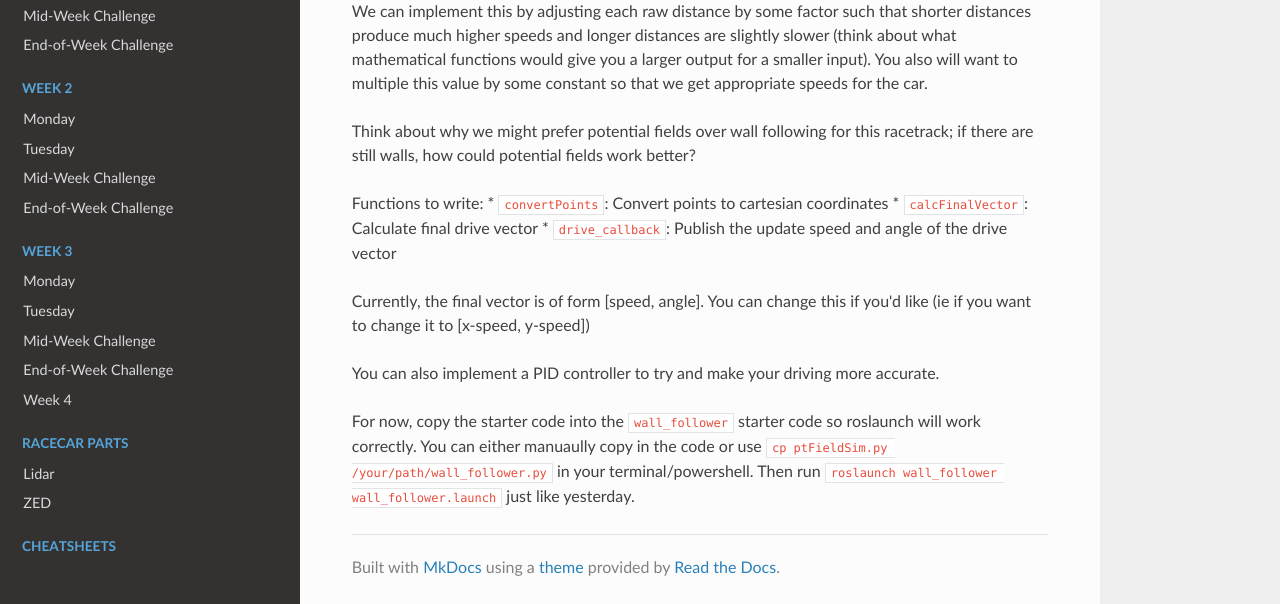
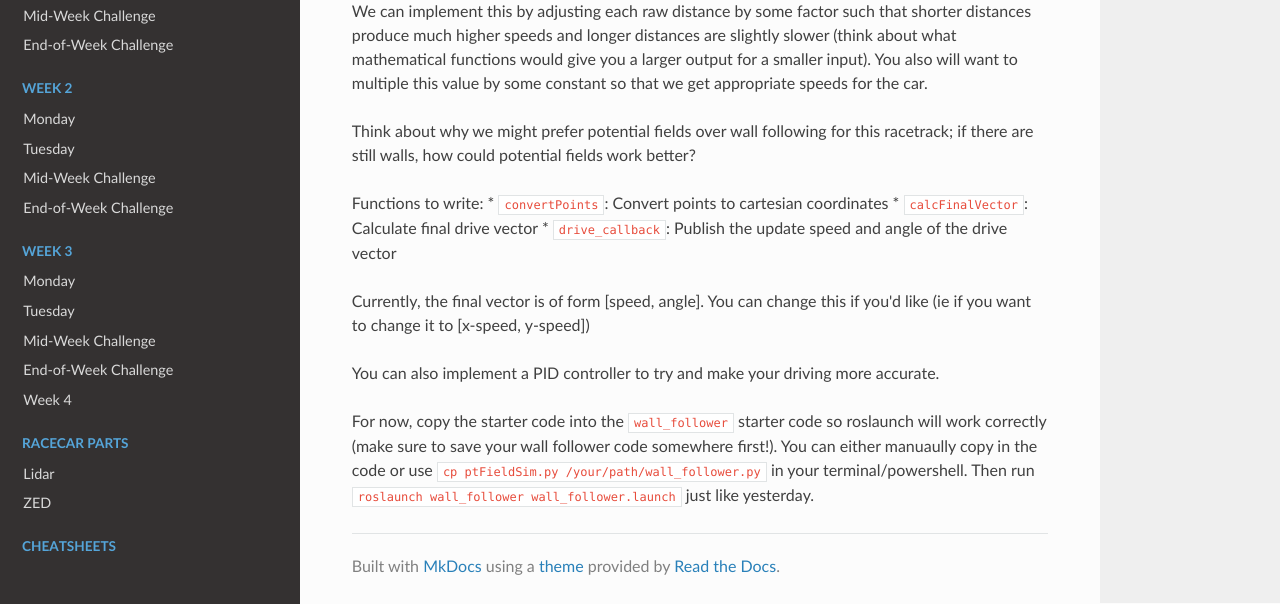
Before and after one commit to ChrisLindland/racecar-website, an MkDocs documentation site: the page built from docs/week1/04_eow/w1EndOfWeek.md, in a window 1280 px wide and 900 px high, scrolled down 1492 px, cut to the strip 296-900 px from the top of the window. Built offline with MkDocs 1.6.1, drawn with Linux system fonts in a browser that asks for light colours; nearby versions of some CDN libraries.

Commit message:
Update w1EndOfWeek.md

```diff
--- a/docs/week1/04_eow/w1EndOfWeek.md
+++ b/docs/week1/04_eow/w1EndOfWeek.md
@@ -34,4 +34,4 @@
 
 You can also implement a PID controller to try and make your driving more accurate.
 
-For now, copy the starter code into the `wall_follower` starter code so roslaunch will work correctly. You can either manuaully copy in the code or use `cp ptFieldSim.py /your/path/wall_follower.py` in your terminal/powershell. Then run `roslaunch wall_follower wall_follower.launch` just like yesterday.
+For now, copy the starter code into the `wall_follower` starter code so roslaunch will work correctly (make sure to save your wall follower code somewhere first!). You can either manuaully copy in the code or use `cp ptFieldSim.py /your/path/wall_follower.py` in your terminal/powershell. Then run `roslaunch wall_follower wall_follower.launch` just like yesterday.
```
